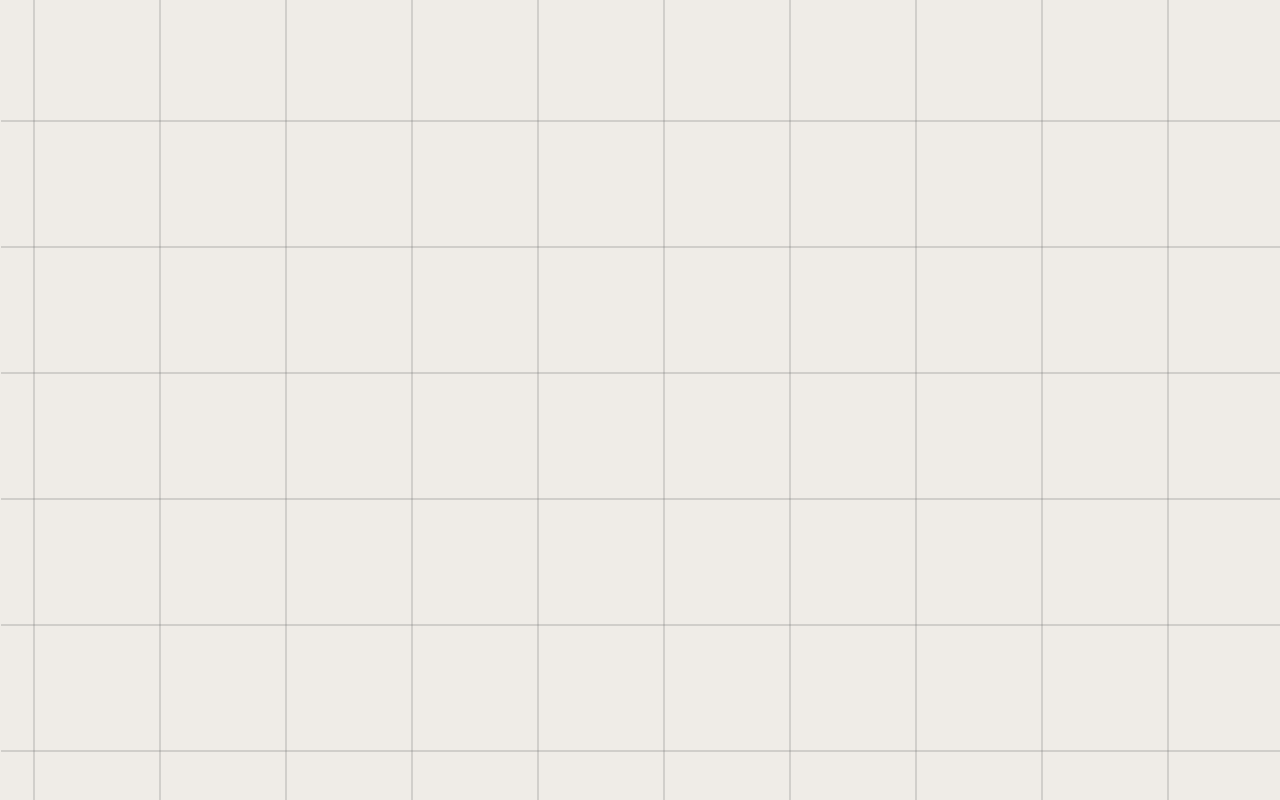
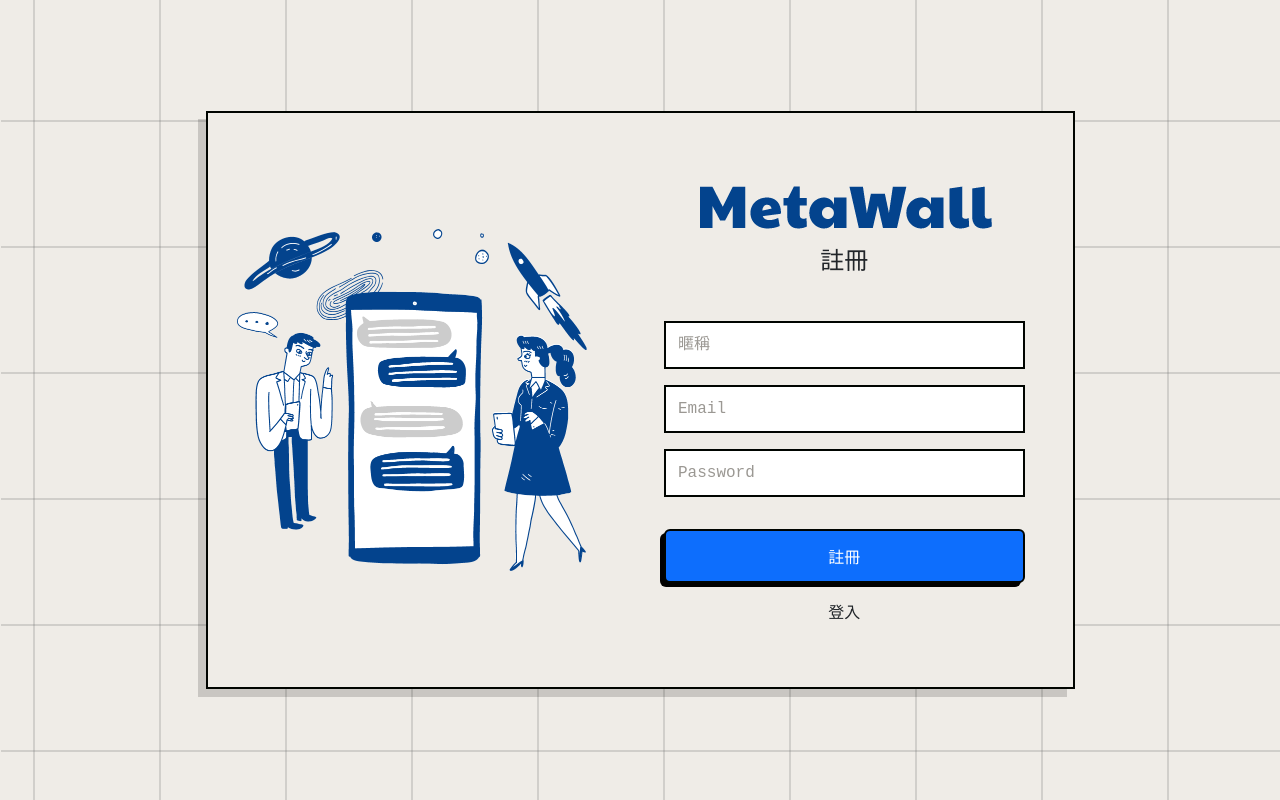
Before and after one commit to rere2133/Metawall-frontend, a Vue app: page /signup in a window 1280 px wide. Before the commit this address had no page. Built offline with nearby package versions, Linux system fonts and the light colour scheme; a web font is replaced by a local one.

Commit message:
login, signup, form validate

```diff
--- a/src/router/index.js
+++ b/src/router/index.js
@@ -1,25 +1,27 @@
-import { createRouter, createWebHistory } from 'vue-router'
-import HomeView from '../views/HomeView.vue'
+import { createRouter, createWebHistory } from "vue-router";
+import HomeView from "../views/HomeView.vue";
 
 const routes = [
   {
-    path: '/',
-    name: 'home',
-    component: HomeView
+    path: "/",
+    name: "home",
+    component: HomeView,
   },
   {
-    path: '/about',
-    name: 'about',
-    // route level code-splitting
-    // this generates a separate chunk (about.[hash].js) for this route
-    // which is lazy-loaded when the route is visited.
-    component: () => import(/* webpackChunkName: "about" */ '../views/AboutView.vue')
-  }
-]
+    path: "/login",
+    name: "login",
+    component: () => import("../views/Login.vue"),
+  },
+  {
+    path: "/signup",
+    name: "signup",
+    component: () => import("../views/Signup.vue"),
+  },
+];
 
 const router = createRouter({
   history: createWebHistory(process.env.BASE_URL),
-  routes
-})
+  routes,
+});
 
-export default router
+export default router;
--- a/src/scss/_base.scss
+++ b/src/scss/_base.scss
@@ -1,4 +1,5 @@
-@mixin center {
+@mixin center($h:100%) {
+    height: $h;
     display: flex;
     justify-content: center;
     align-items: center;
@@ -20,6 +21,15 @@
     font-size: $font-base*0.75;
     color: $font-info-color;
 }
+.errorText{
+    color: $danger;
+}
 i{
     font-size: $font-base*1.2;
 }
+.btn-text{
+    cursor: pointer;
+    &:hover{
+        color: $primary;
+    }
+}
--- a/src/scss/_custom.scss
+++ b/src/scss/_custom.scss
@@ -1,5 +1,6 @@
 @import "nav";
 @import "wall";
+@import "login";
 .form-select,.card,.form-control{
     border: $border-style;
 }
--- /dev/null
+++ b/src/scss/_login.scss
@@ -0,0 +1,36 @@
+.login{
+    &_wrapper{
+        @include center(100vh)
+    }
+    &_content{
+        min-width: 869px;
+        min-height: 535px;
+        background-color: #EFECE7;
+        display: flex;
+        border: $border-style;
+        box-shadow: -8px 8px 0px #00040029;
+    }
+    .left{
+        @include center('inherit');
+        flex-direction: column;
+        img{
+            max-width: 350px;
+        }
+        flex: 1 1;
+    }
+    .right{
+        flex: 1 1;
+        text-align: center;
+    }
+    .form-control{
+        border-radius: 0px;
+    }
+    .btn{
+        box-shadow: $shadow-style;
+        line-height: calc(42px - 4px);
+        border: $border-style;
+    }
+}
+.invalid-feedback{
+    text-align-last: left;
+}
--- a/src/scss/_variable.scss
+++ b/src/scss/_variable.scss
@@ -5,5 +5,18 @@
 $font-style-logo-secondary: 'Azeret Mono', monospace;
 $font-base: 16px;
 $font-info-color: #9B9893;
+$input-font-family: $font-style-logo-secondary;
+$input-placeholder-color: #9B9893;
 
 $border-style: 2px solid #000400;
+$shadow-style: -4px 4px #000;
+$spacer: 1rem;
+$spacers: (
+    0: 0,
+    1: $spacer * .25,
+    2: $spacer * .5,
+    3: $spacer,
+    4: $spacer * 1.5,
+    5: $spacer * 3,
+  2rem: $spacer * 2,
+);
--- /dev/null
+++ b/src/views/Login.vue
@@ -0,0 +1,73 @@
+<template>
+    <div class="login login_wrapper">
+        <div class="login_content">
+            <div class="left p-4">
+                <img src="../img/login_image.png" alt="">
+            </div>
+            <!-- login -->
+            <div class="right p-5">
+                <img class="logo" src="../img/logo.png"/>
+                <h1 class="mb-5">到元宇宙展開全新社交圈</h1>
+                <form>
+                    <div class="mb-3">
+                        <input
+                        v-model="email"
+                        type="email" class="form-control"
+                        :class="{'is-invalid': !validValue(email) && emailBlured }"
+                        placeholder="Email">
+                    </div>
+                    <div class="mb-2rem">
+                        <input
+                        v-model="password"
+                        type="password" class="form-control" :class="{'is-invalid': !validValue(password) && passwordBlured }" placeholder="Password">
+                    </div>
+                </form>
+                <small v-show="errorMsg && (emailBlured || passwordBlured)" class="errorText">{{errorMsg}}</small>
+                <div class="d-grid gap-2 my-3">
+                    <button type="submit" @click.stop.prevent="submit" class="btn btn-primary" >登入</button>
+                </div>
+                <p class="btn-text" @click="$router.push('/signup')">註冊帳號</p>
+            </div>
+        </div>
+    </div>
+</template>
+<script>
+export default{
+    name: "Login",
+    data(){
+        return{
+            errorMsg: "",
+            email: "",
+            password: "",
+            valid: false,
+            emailBlured: false,
+            passwordBlured: false,
+            submitted: false,
+        }
+    },
+    methods:{
+        validate(){
+            this.emailBlured = true;
+            this.passwordBlured = true;
+            if(this.validValue(this.email) && this.validValue(this.password)){
+                this.valid = true
+            }
+        },
+        validValue(val){
+            if(!val){
+                this.errorMsg = "帳號或密碼不得為空白"
+                return false
+            }else {
+                this.errorMsg = ""
+                return true
+            }
+        },
+        submit(){
+            this.validate();
+            if(this.valid){
+                this.submitted = true
+            }
+        }
+    }
+}
+</script>
--- /dev/null
+++ b/src/views/Signup.vue
@@ -0,0 +1,98 @@
+<template>
+    <div class="login login_wrapper">
+        <div class="login_content">
+            <div class="left p-4">
+                <img src="../img/login_image.png" alt="">
+            </div>
+            <!-- signup -->
+            <div class="right p-5">
+                <img class="logo" src="../img/logo.png"/>
+                <h1 class="mb-5">註冊</h1>
+                <form>
+                    <div class="mb-3">
+                        <input
+                        v-model="nickName"
+                        type="nickName" class="form-control"
+                        :class="{'is-invalid': !validNickName(nickName) && nickNameBlured }" @blur="nickNameBlured = true"
+                        placeholder="暱稱">
+                        <div class="invalid-feedback">
+                            暱稱至少 2 個字元以上
+                        </div>
+                    </div>
+                    <div class="mb-3">
+                        <input
+                        v-model="email"
+                        type="email" class="form-control" :class="{'is-invalid': !validEmail(email) && emailBlured }" @blur="emailBlured = true" placeholder="Email">
+                        <div class="invalid-feedback">
+                            Email 格式錯誤
+                        </div>
+                    </div>
+                    <div class="mb-2rem">
+                        <input
+                        v-model="password"
+                        type="password" class="form-control"
+                        :class="{'is-invalid': !validPassword(password) && passwordBlured }"
+                        @blur="passwordBlured = true"
+                        placeholder="Password">
+                        <div class="invalid-feedback">
+                            密碼需至少 8 碼以上，並中英混合
+                        </div>
+                    </div>
+                </form>
+                <div class="d-grid gap-2 my-3">
+                    <button type="submit" @click.stop.prevent="submit" class="btn btn-primary">註冊</button>
+                </div>
+                <p class="btn-text" @click="$router.push('/login')">登入</p>
+            </div>
+        </div>
+    </div>
+</template>
+<script>
+export default{
+    name: "Login",
+    data(){
+        return{
+            nickName: "",
+            email: "",
+            password: "",
+            nickNameBlured: false,
+            emailBlured: false,
+            passwordBlured: false,
+            valid: false,
+            submitted: false,
+        }
+    },
+    methods:{
+        validate(){
+            this.nickNameBlured = true;
+            this.emailBlured = true;
+            this.passwordBlured = true;
+            if(
+                this.validNickName(this.nickName) &&
+                this.validEmail(this.email) &&
+                this.validPassword(this.password)
+            ){
+                this.valid = true
+            } else{
+            }
+        },
+        validNickName(nickName){
+            return nickName.length>=2 ? true : false
+        },
+        validEmail(email){
+            const re = /(.+)@(.+){2,}\.(.+){2,}/;
+            return re.test(email.toLowerCase());
+        },
+        validPassword(password){
+            const re = /^(?=.*[A-Za-z])(?=.*\d)[A-Za-z\d]{8,}$/
+            return re.test(password)
+        },
+        submit(){
+            this.validate();
+            if(this.valid){
+                this.submitted = true
+            }
+        }
+    }
+}
+</script>
```
Also changed, not shown: src/img/login_image.png (added), src/img/logo.png (added).
